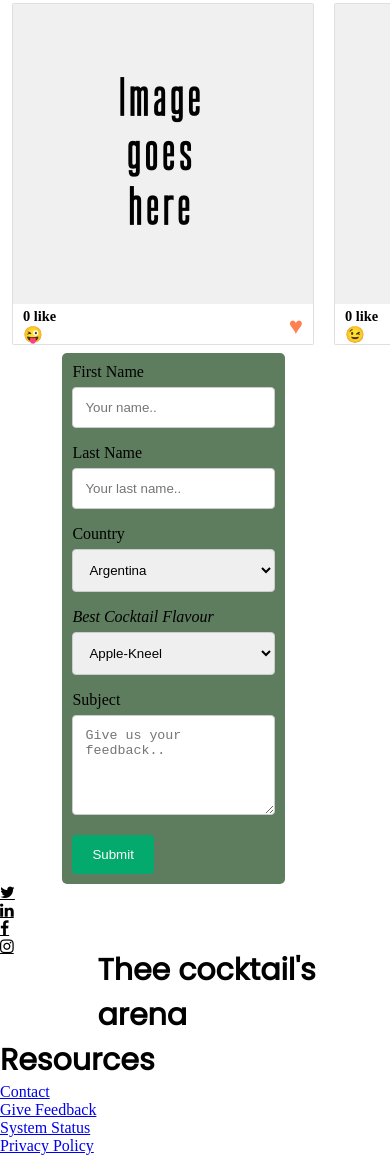
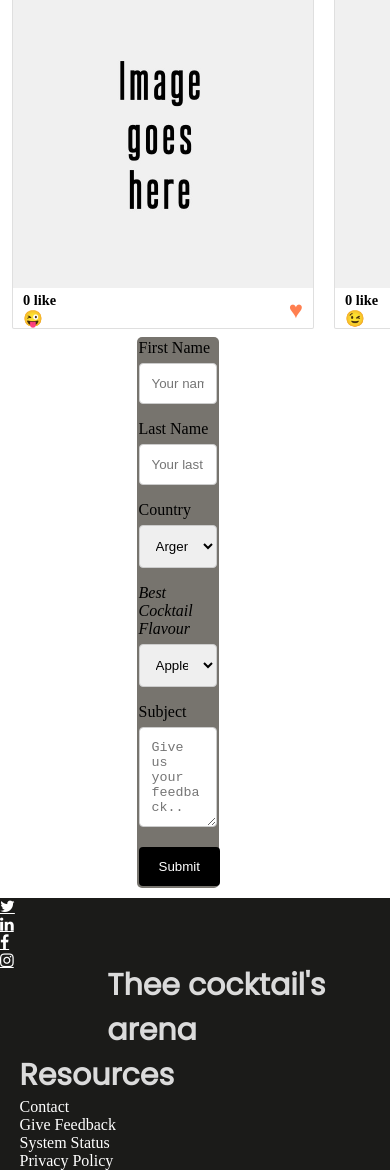
Before and after one commit to GacheruIan/test-, a plain HTML site: page index.html in a window 390 px wide. Shown: the part 412-1582 px from the top of the page. Drawn offline with Linux system fonts and the light colour scheme; no server answers; a web font is replaced by a local one.

Commit message:
make changes to files

```diff
--- a/assets/css/style.css
+++ b/assets/css/style.css
@@ -5,6 +5,7 @@
 }
 body{
   overflow:scroll;
+
 }
 
 
@@ -65,7 +66,7 @@ h1{
 
 .mid-section{
   margin-left:7%;
-  margin-top: 6%;
+  margin-top: 2%;
 
 }
 
@@ -118,21 +119,21 @@ p{
 
 /* Twitter */
 .fa-twitter {
-  color: black;
+  color: white;
 }
 
 /* Instagram */
 .fa-instagram {
-  color: black;
+  color: white;
 }
 
 /* linkedin" */
 .fa-linkedin{
-  color: black;
+  color: white;
 }
 /* facebook */
 .fa-facebook{
-  color: black;
+  color: white;
 }
 
 #bottom-img{
@@ -228,7 +229,7 @@ input[type=text], select, textarea {
 
 /* Style the submit button with a specific background color etc */
 input[type=submit] {
-  background-color: #04AA6D;
+  background-color: black;
   color: white;
   padding: 12px 20px;
   border: none;
@@ -243,12 +244,63 @@ input[type=submit]:hover {
 
 /* Add a background color and some padding around the form */
 .container {
+  background: rgb(119, 116, 110);
+  width: 20%;
   border-radius: 5px;
-  background-color: rgb(94, 124, 94);
-  padding: 10px;
+  padding: 2px;
   display: inline-block;
   cursor: pointer;
-  margin-left: 16%;
+  margin-left: 35%;
   margin-top: 2%;
 
 }
+/* footer section */
+
+#footer {
+  width: 100%;
+  display: inline-block;
+  margin: 0 auto;
+  background: rgb(27, 27, 25);
+  color:#dbdbdb;
+  margin-top: 10px;
+}
+
+#footer ul li a{color:#fff;}
+.foot-col-1 {
+  display: inline-block;
+  margin-left: 15%;
+  margin-top: 3%;
+}
+
+.foot-col-4 {
+  display: inline-block;
+  margin-left: 50%;
+  margin-top: 3;
+}
+
+@media (max-width:1085px) {
+  .foot-col-1, .foot-col-4 {
+    display: block;
+    width: 90%;
+    margin: 0 auto;
+  }
+  .foot-col-2,
+  .foot-col-3 {
+width:49%;
+  }
+}
+
+@media (max-width:800px) {
+  .lh-footer, .mid-footer, .rh-footer {
+    display: block;
+    width: 90%;
+    margin: 0 auto;
+  }
+}
+
+ul {
+  list-style-type: none;
+ }
+ul li a{
+  text-decoration: none;
+}
```
Also changed, not shown: assets/index.js (indentation only).
